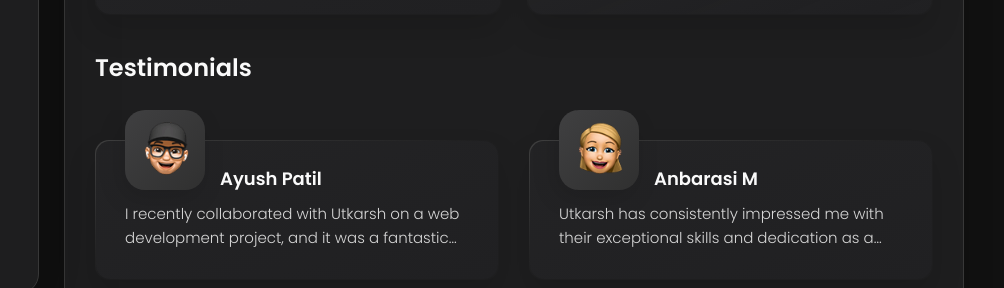
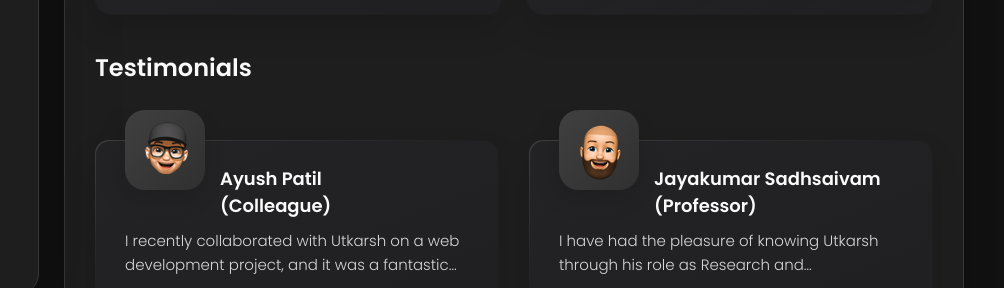
Before and after one commit to utkarsh-creator/UtkarshPortfolio, a plain HTML site: page index.html in a window 1280 px wide. Shown: the part 512-800 px from the top of the page, 276-1280 px from the left. Drawn offline with nearby package versions, Linux system fonts and the light colour scheme.

Commit message:
11th commit

```diff
--- a/index.html
+++ b/index.html
@@ -316,7 +316,7 @@
                   <img src="./assets/images/avatar-1.png" alt="Daniel lewis" width="60" data-testimonials-avatar>
                 </figure>
 
-                <h4 class="h4 testimonials-item-title" data-testimonials-title> Ayush Patil </h4>
+                <h4 class="h4 testimonials-item-title" data-testimonials-title> Ayush Patil <br>(colleague)</h4>
 
                 <div class="testimonials-text" data-testimonials-text>
                   <p>
@@ -327,7 +327,7 @@
               </div>
             </li>
 
-            <li class="testimonials-item">
+            <!-- <li class="testimonials-item">
               <div class="content-card" data-testimonials-item>
 
                 <figure class="testimonials-avatar-box">
@@ -343,7 +343,7 @@
                 </div>
 
               </div>
-            </li>
+            </li> -->
 
             <!-- <li class="testimonials-item">
               <div class="content-card" data-testimonials-item>
@@ -363,23 +363,23 @@
               </div>
             </li> -->
 
-            <!-- <li class="testimonials-item">
+            <li class="testimonials-item">
               <div class="content-card" data-testimonials-item>
 
                 <figure class="testimonials-avatar-box">
-                  <img src="./assets/images/avatar-4.png" alt="Henry william" width="60" data-testimonials-avatar>
+                  <img src="./assets/images/avatar-4.png" alt="JAYAKUMAR SADHSAIVAM" width="60" data-testimonials-avatar>
                 </figure>
 
-                <h4 class="h4 testimonials-item-title" data-testimonials-title> </h4>
+                <h4 class="h4 testimonials-item-title" data-testimonials-title> Jayakumar Sadhsaivam <br> (professor) </h4>
 
                 <div class="testimonials-text" data-testimonials-text>
                   <p>
-                    Lorem ipsum dolor sit amet consectetur adipisicing elit. Quas fugit aspernatur aliquid tempora obcaecati iste accusamus maxime distinctio nihil, minus quos cumque sed dolorem magni corrupti quasi temporibus voluptatum dicta.
+                    I have had the pleasure of knowing Utkarsh through his role as Research and Development Head at the Mozilla Firefox Club. Utkarsh's enthusiasm and dedication to the club are evident in every aspect of his work, from designing the club's website to being a valuable team player. As a professor myself, I appreciate Utkarsh's active participation in the club and his eagerness to learn and collaborate with other members. Utkarsh truly embodies the qualities of a leader, and I have no doubt that he will continue to excel in his future endeavors.
                   </p>
                 </div>
 
               </div>
-            </li> -->
+            </li>
 
           </ul>
 
```
Also changed, not shown: 2 other files.
